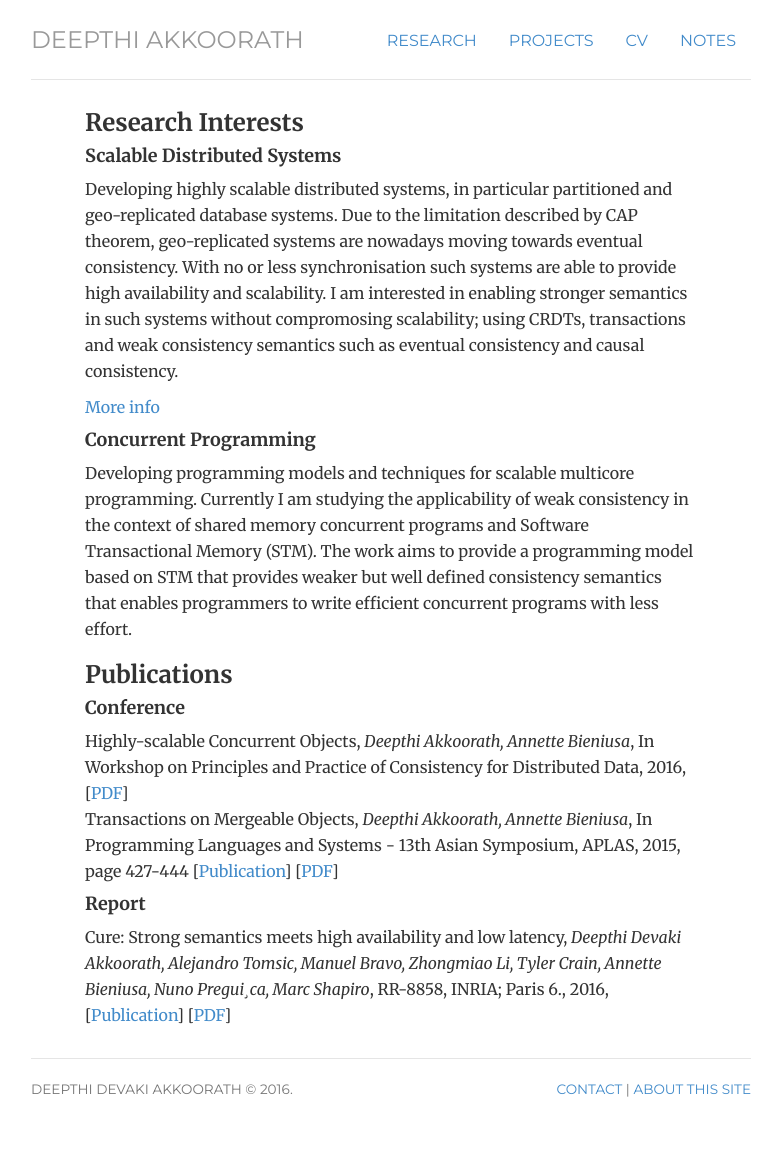
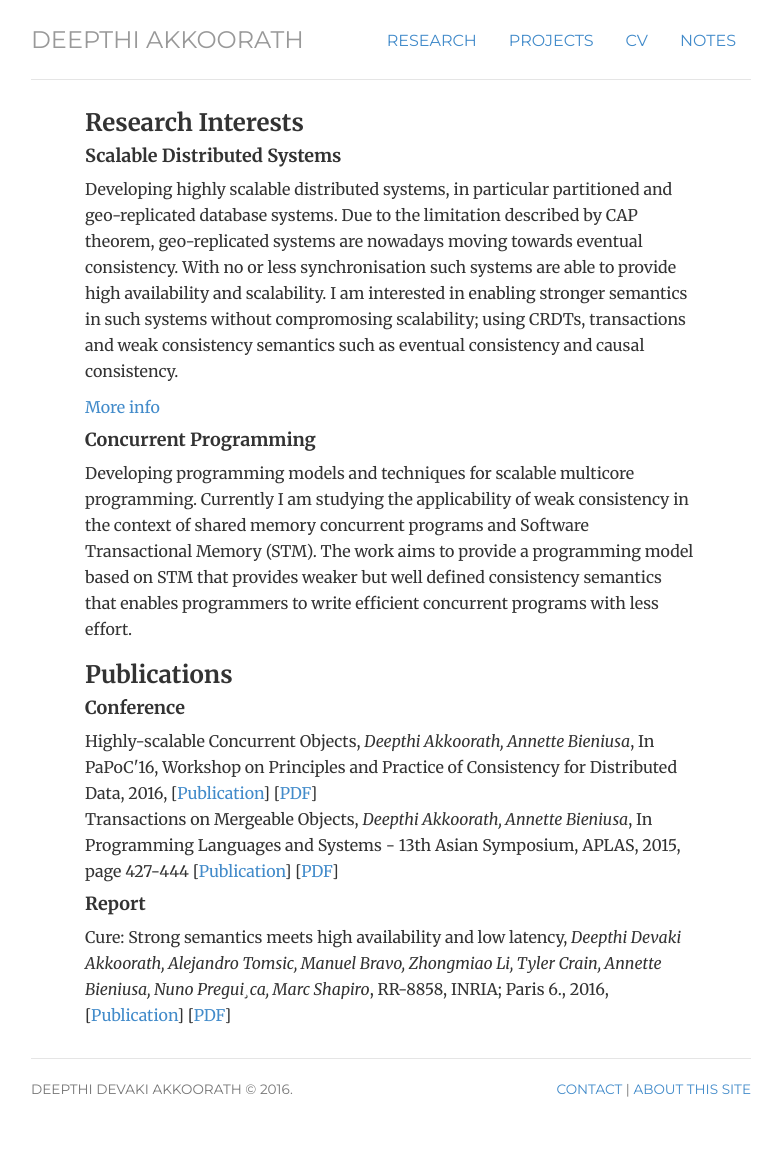
Before and after one commit to thekkedam/dd, a Jekyll site: the page built from research/index.html, in a window 1280 px wide. Shown: the whole page, without its empty margins (249-1030 px from the left). Built offline with Jekyll 4.4.1, drawn with Linux system fonts in a browser that asks for light colours.

Commit message:
Updated-04-05-2016-12:29

```diff
--- a/_data/publications.yml
+++ b/_data/publications.yml
@@ -2,9 +2,9 @@
   - title: Highly-scalable Concurrent Objects
     id: papoc16
     year: 2016
-    isbn: 978-1-4503-4296-4
-    conference: Workshop on Principles and Practice of Consistency for Distributed Data
-    doi: http://dx.doi.org/10.1145/2911151.2911158
+    isbn: 978-1-4503-4296-4/16/04
+    conference: PaPoC'16, Workshop on Principles and Practice of Consistency for Distributed Data
+    url: http://dx.doi.org/10.1145/2911151.2911158
     author: Deepthi Akkoorath, Annette Bieniusa
     pdf: /files/Highly-scalable_Concurrent_Objects.pdf
     language: English
```
